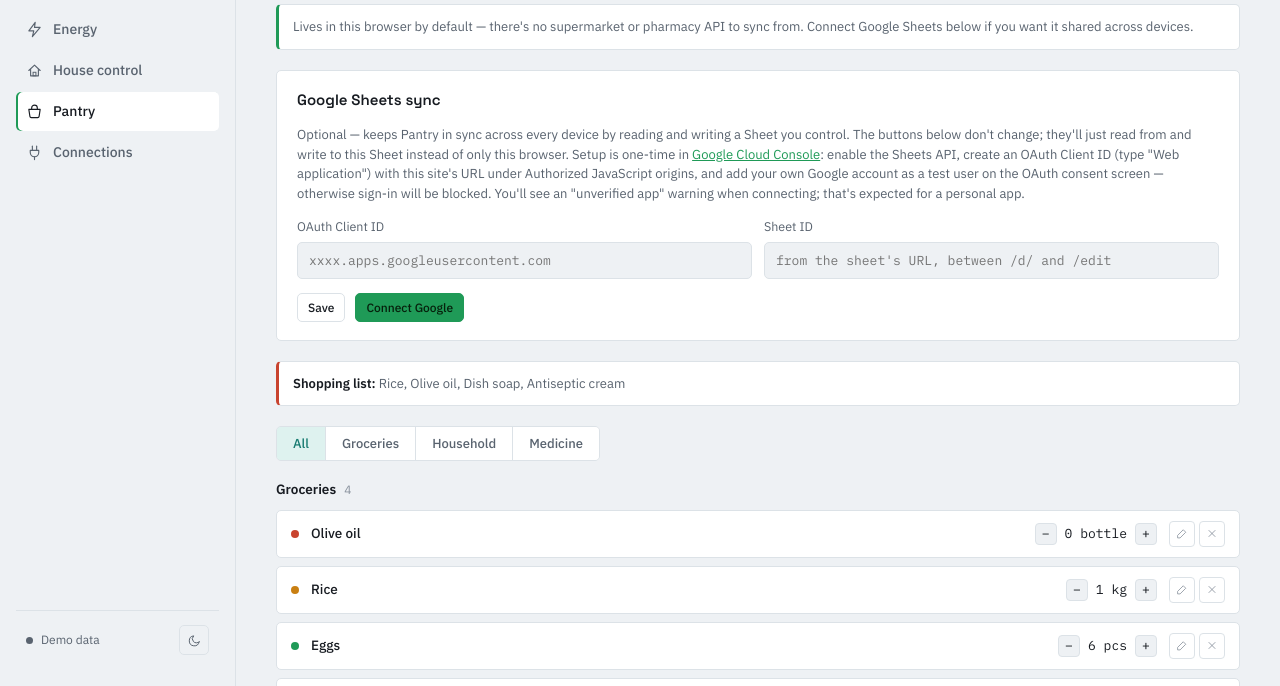
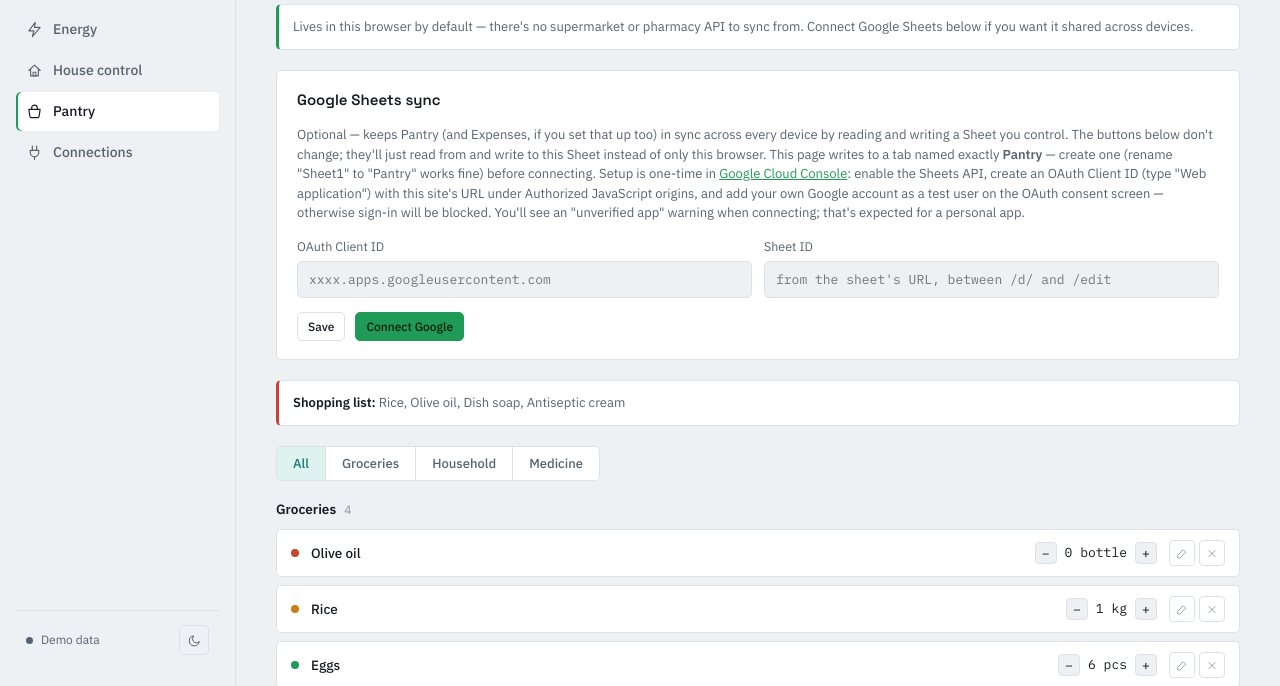
Before and after one commit to SociallyMiddleEast/My-House, a plain HTML site: page pantry.html in a window 1280 px wide. Shown: the part 113-799 px from the top of the page. Drawn offline with Linux system fonts and the light colour scheme.

Commit message:
Update pantry.html

```diff
--- a/pantry.html
+++ b/pantry.html
@@ -33,7 +33,7 @@
     <div class="panel" id="sheets-panel" style="margin-bottom:20px;">
       <div class="section-title" style="margin-top:0;">Google Sheets sync</div>
       <p class="muted" style="font-size:13px; margin:0 0 14px;">
-        Optional — keeps Pantry in sync across every device by reading and writing a Sheet you control. The buttons below don't change; they'll just read from and write to this Sheet instead of only this browser.
+        Optional — keeps Pantry (and Expenses, if you set that up too) in sync across every device by reading and writing a Sheet you control. The buttons below don't change; they'll just read from and write to this Sheet instead of only this browser. This page writes to a tab named exactly <strong>Pantry</strong> — create one (rename "Sheet1" to "Pantry" works fine) before connecting.
         Setup is one-time in <a href="https://console.cloud.google.com" target="_blank" rel="noopener" style="color:var(--good);">Google Cloud Console</a>: enable the Sheets API, create an OAuth Client ID (type "Web application") with this site's URL under Authorized JavaScript origins, and add your own Google account as a test user on the OAuth consent screen — otherwise sign-in will be blocked. You'll see an "unverified app" warning when connecting; that's expected for a personal app.
       </p>
       <div style="display:grid; grid-template-columns:1fr 1fr; gap:12px;">
```
